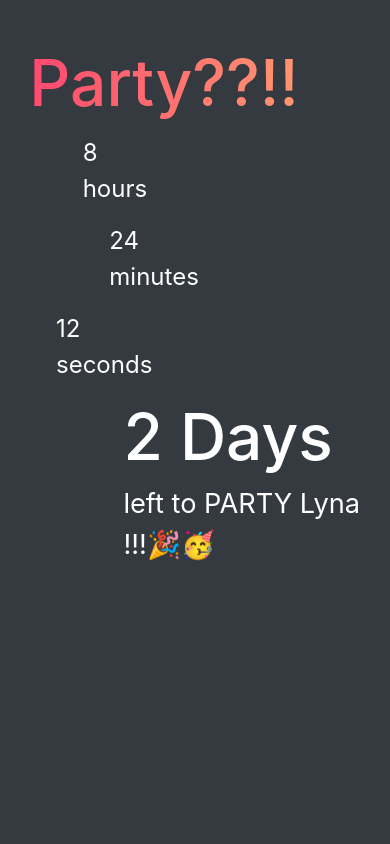
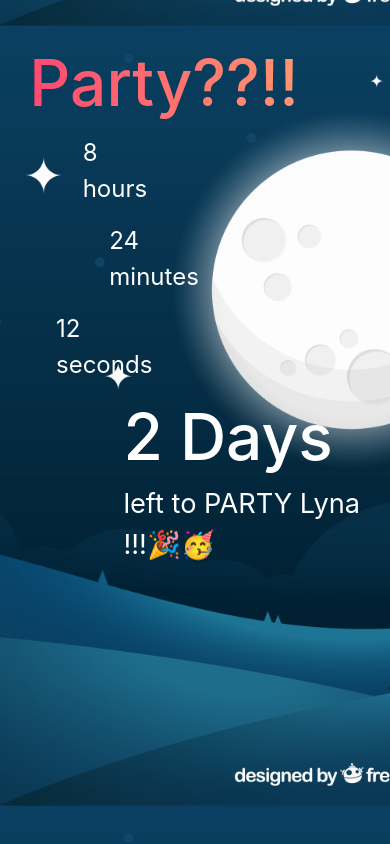
Before and after one commit to rizumPro/rizumPro.github.io, a plain HTML site: page index.html in a window 390 px wide. Drawn offline with nearby package versions, Linux system fonts and the light colour scheme.

Commit message:
Update master.css

```diff
--- a/master.css
+++ b/master.css
@@ -1,7 +1,7 @@
 .timer{
     height: 100vh;
     border-radius: 0rem!important;
-    background-image: url(..timer-bg.jpg);
+    background-image: url(../timer-bg.jpg);
     background-size: 180%;
     background-position-y: 40%;
     margin-bottom: 0px!important;
@@ -47,7 +47,7 @@
   .timer{
     height: 100vh;
     border-radius: 0rem!important;
-    background-image: url(../img/timer-bg.jpg);
+    background-image: url(../timer-bg.jpg);
     background-size: 300%;
     background-position-x: 30%;
     margin-bottom: 0px!important;
```
